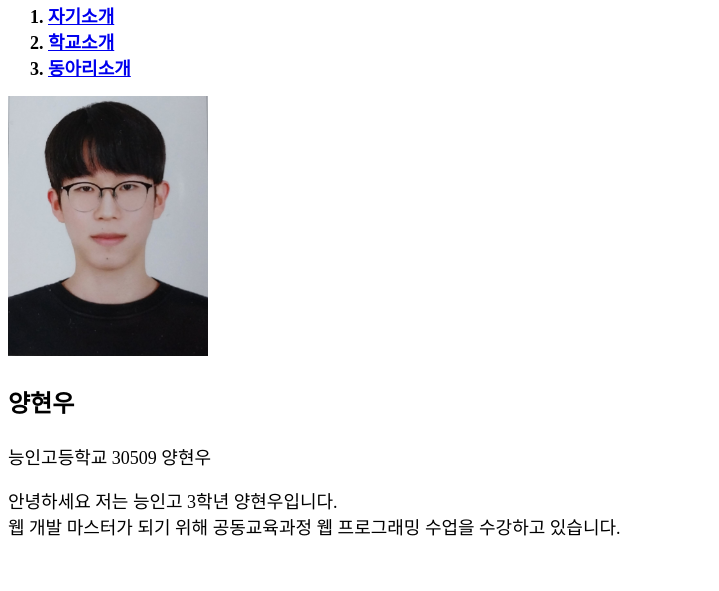
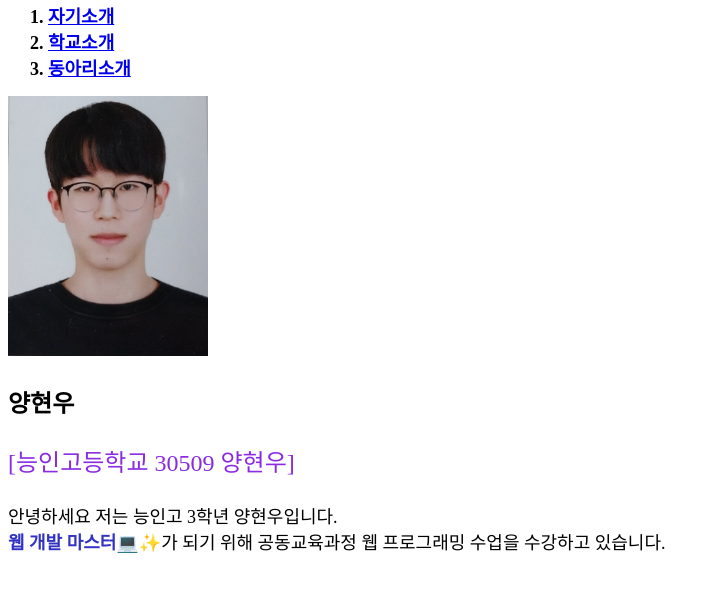
Before and after one commit to esfonky/my-first-web, a plain HTML site: page index.html in a window 1280 px wide. Shown: the part 87-678 px from the top of the page, without its empty margins (0-719 px from the left). Drawn offline with Linux system fonts and the light colour scheme.

Commit message:
Add files via upload

```diff
--- a/index.html
+++ b/index.html
@@ -14,9 +14,9 @@
     </ol>
     <img src="profile.jpg" style="width: 200px" />
     <h3>양현우</h3>
-    <p>능인고등학교 30509 양현우</p>
+    <p id="name_tag">[능인고등학교 30509 양현우]</p>
     <p>
-      안녕하세요 저는 능인고 3학년 양현우입니다.<br />웹 개발 마스터가
+      안녕하세요 저는 능인고 3학년 양현우입니다.<br /> <span id="highlight">웹 개발 마스터💻✨</span>가
       되기 위해 공동교육과정 웹 프로그래밍 수업을 수강하고 있습니다.
     </p>
   </body>
```
